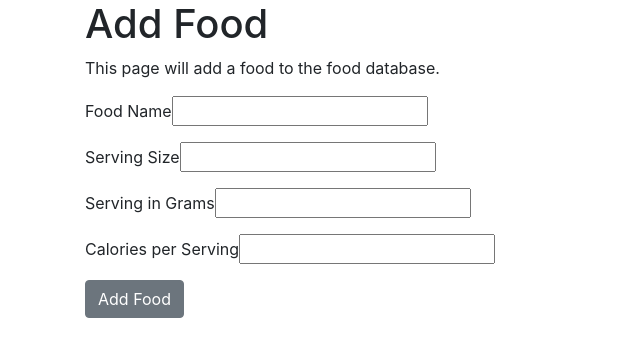
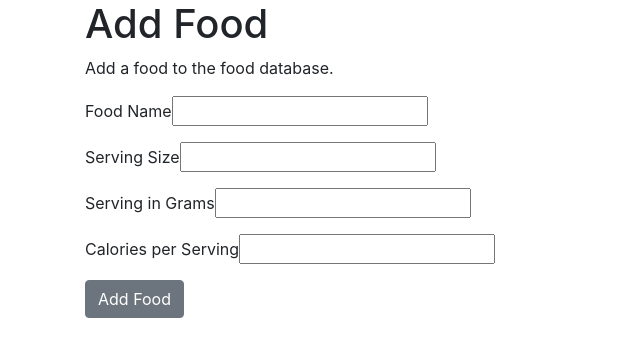
Before and after one commit to patricianicolentan/calorie-counter, a Flask app: page /addfood in a window 1280 px wide. Shown: the part 56-413 px from the top of the page, without its empty margins (0-640 px from the left). Run offline with Flask 2, Linux system fonts and the light colour scheme; some libraries are stand-ins or nearby versions.

Commit message:
Update addfood.html

```diff
--- a/templates/addfood.html
+++ b/templates/addfood.html
@@ -2,7 +2,7 @@
 
 {% block content %}
     <h1>{% block title %} Add Food {% endblock %}</h1>
-    <p> This page will add a food to the food database.</p>
+    <p> Add a food to the food database.</p>
 
     <form action="/addfood" method = "POST">
     	<p>Food Name<input type="text" name="foodname"/></p>
@@ -12,35 +12,5 @@
     	<p><input type="submit" value="Add Food" class="btn btn-secondary"></p>
     </form>
 
-	<!--
-	<table border = 1>
-		<td>Food</td>
-		<td>Serving Size</td>
-		<td>Serving Size in Grams</td>
-		<td>Calories per Serving</td>
-		<td>Add Food</td>
-		{% for row in calorielog %}
-	<tr>
-		<form action="/food" method="POST">
-			<td><input type="text" name="foodname" value={{ row[0]}}></td>
-			<td><input type="text" name="serving1" value={{ row[1]}}></td>
-			<td><input type="text" name="serving2" value={{ row[2]}}></td>
-			<td><input type="text" name="calories1" value={{ row[3]}}></td>
-
-			<td><input type="submit" value="addfood"></td>
-		</form>
-	</tr>
-		{% endfor %}
-	</table>
-
--->
-
-
-
-
-
-
-
-
 
 {% endblock %}
```
